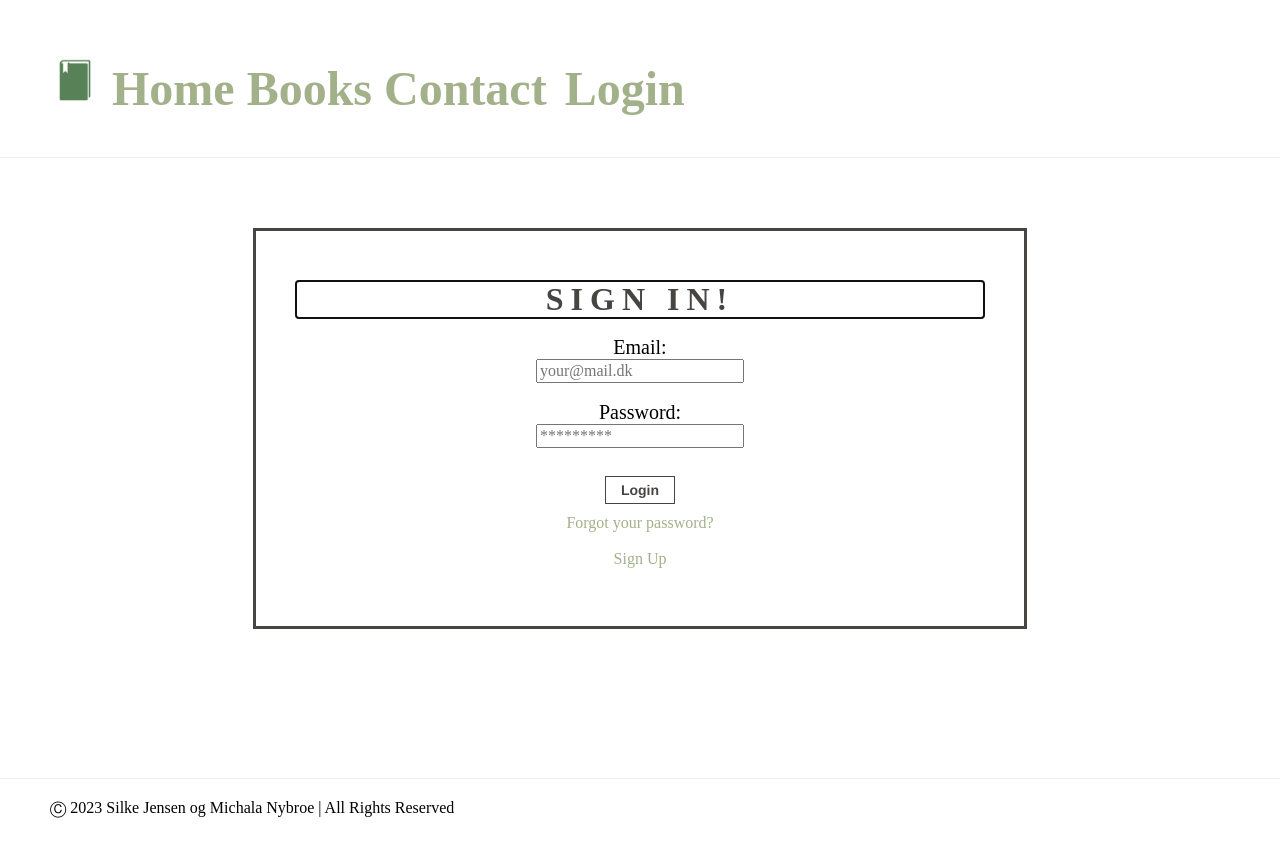
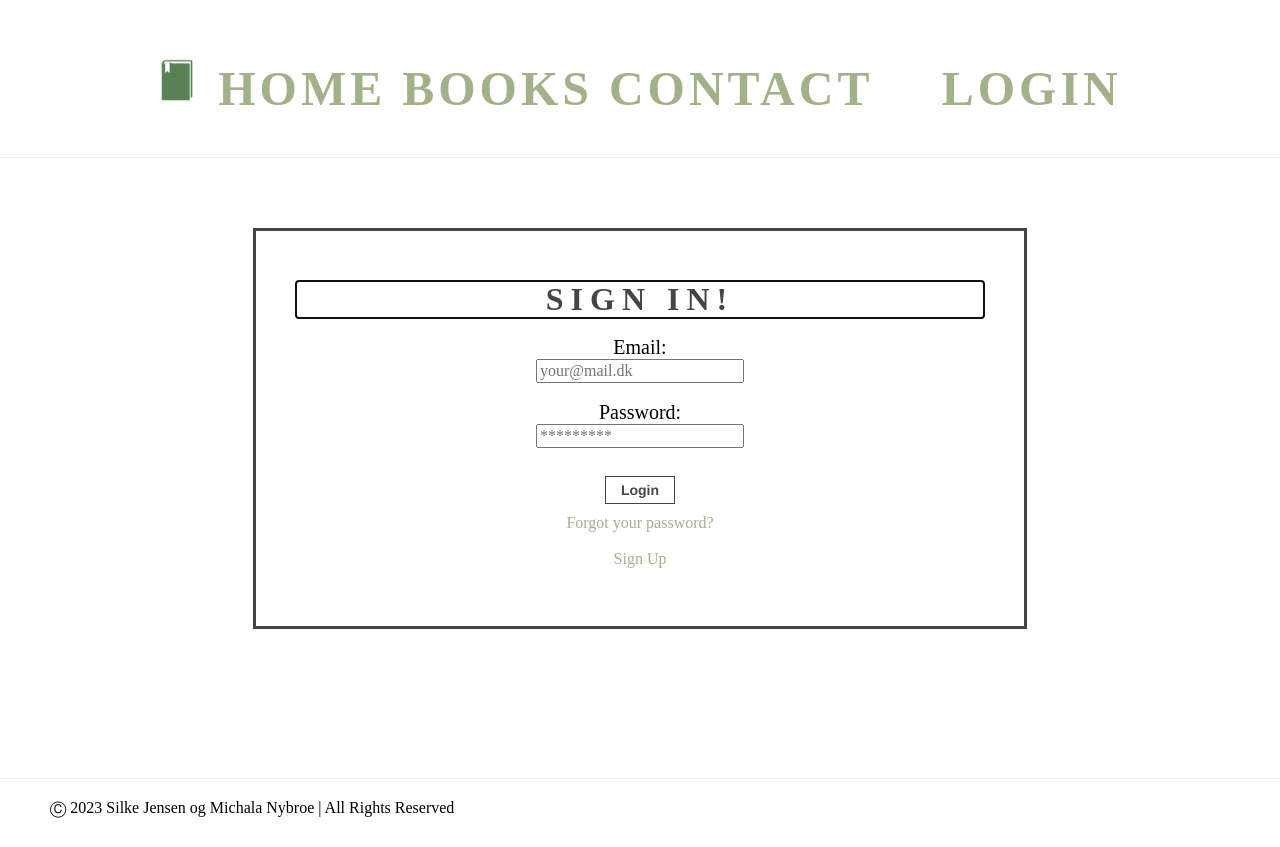
Before and after one commit to MichalaNybroe/Book-Splendor, a Svelte app in the folder client/: page /login in a window 1280 px wide. Built offline with nearby package versions, Linux system fonts and the light colour scheme; a web font is replaced by a local one.

Commit message:
opdateret styling af navbar

```diff
--- a/client/src/app.css
+++ b/client/src/app.css
@@ -8,23 +8,19 @@ h1, h2, h3, h4, h5 {
 
 h1 {
   font-size: 48px;
-}
-
-/* TIL ALTERNATIV NAVBAR
-h1 {
   color: #474544;
   font-size: 48px;
   font-weight: 600;
-  letter-spacing: 7px;
+  letter-spacing: 4px;
   text-align: center;
   text-transform: uppercase;
   margin-top: 10px;
-} */
+}
 
 a {
-    font-family: 'Habibi';
-    text-decoration: none;
-    color: #A3B18A;
+  font-family: 'Habibi';
+  text-decoration: none;
+  color: #A3B18A;
 }
 
 a:hover {
--- a/client/src/components/Button.svelte
+++ b/client/src/components/Button.svelte
@@ -61,26 +61,17 @@
         cursor: pointer;
         font-family: 'Habibi';
         font-size: 48px;
+        text-transform: uppercase;
+        font-weight: 600;
+        letter-spacing: 4px;
+        text-align: center;
+        margin-top: 10px;
+        margin-left: 4%;
     }
 
     .logout:hover {
         color: black;
     }
-
-    /* TIL ALTERNATIV NAVBAR
-    .logout{
-        color: #A3B18A;
-        cursor: pointer;
-        font-family: 'Habibi';
-        font-size: 48px;
-        text-transform: uppercase;
-        font-size: 48px;
-        font-weight: 600;
-        letter-spacing: 7px;
-        text-align: center;
-        text-transform: uppercase;
-        margin-top: 10px;
-    } */
 
 	.danger {
 		color:black;
```
